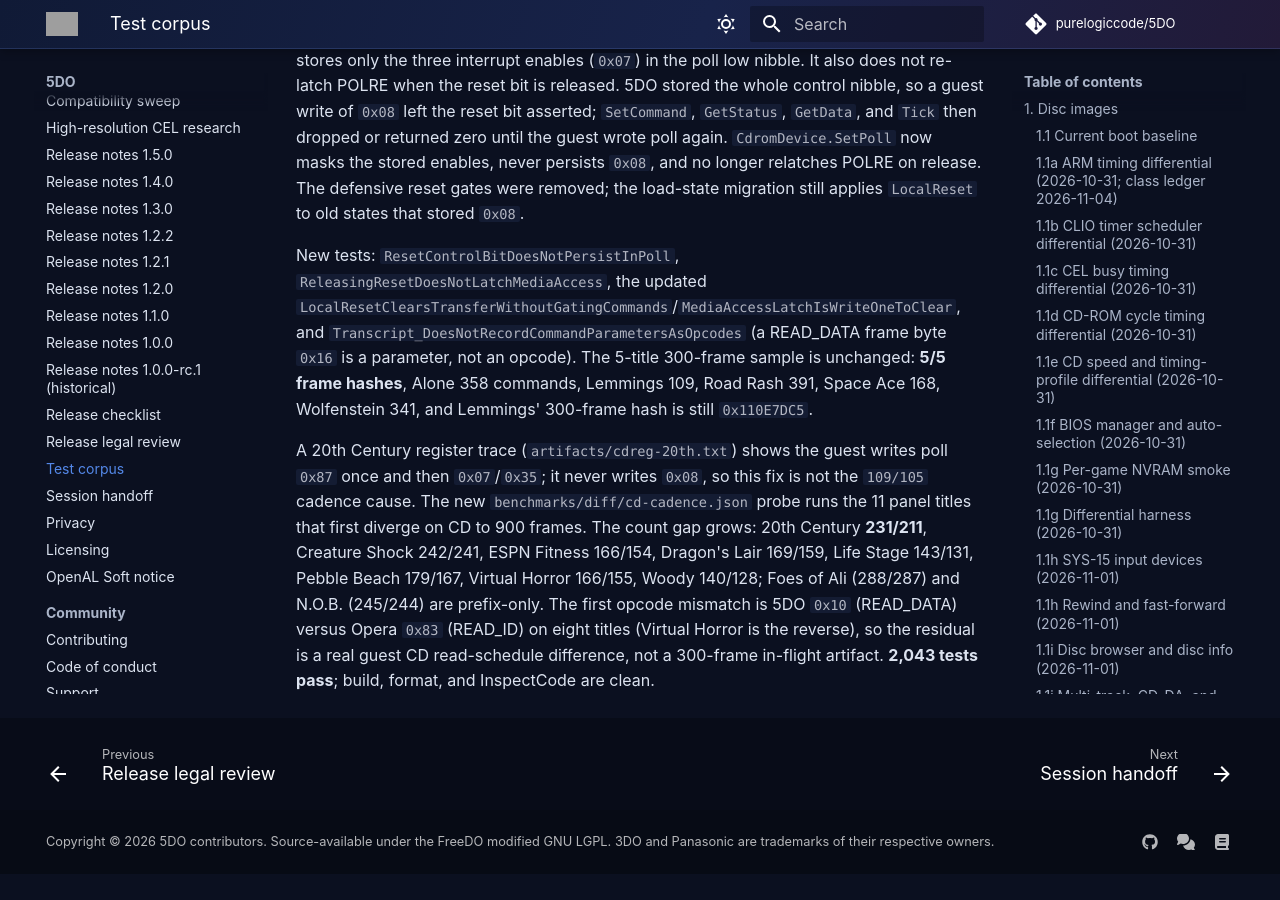
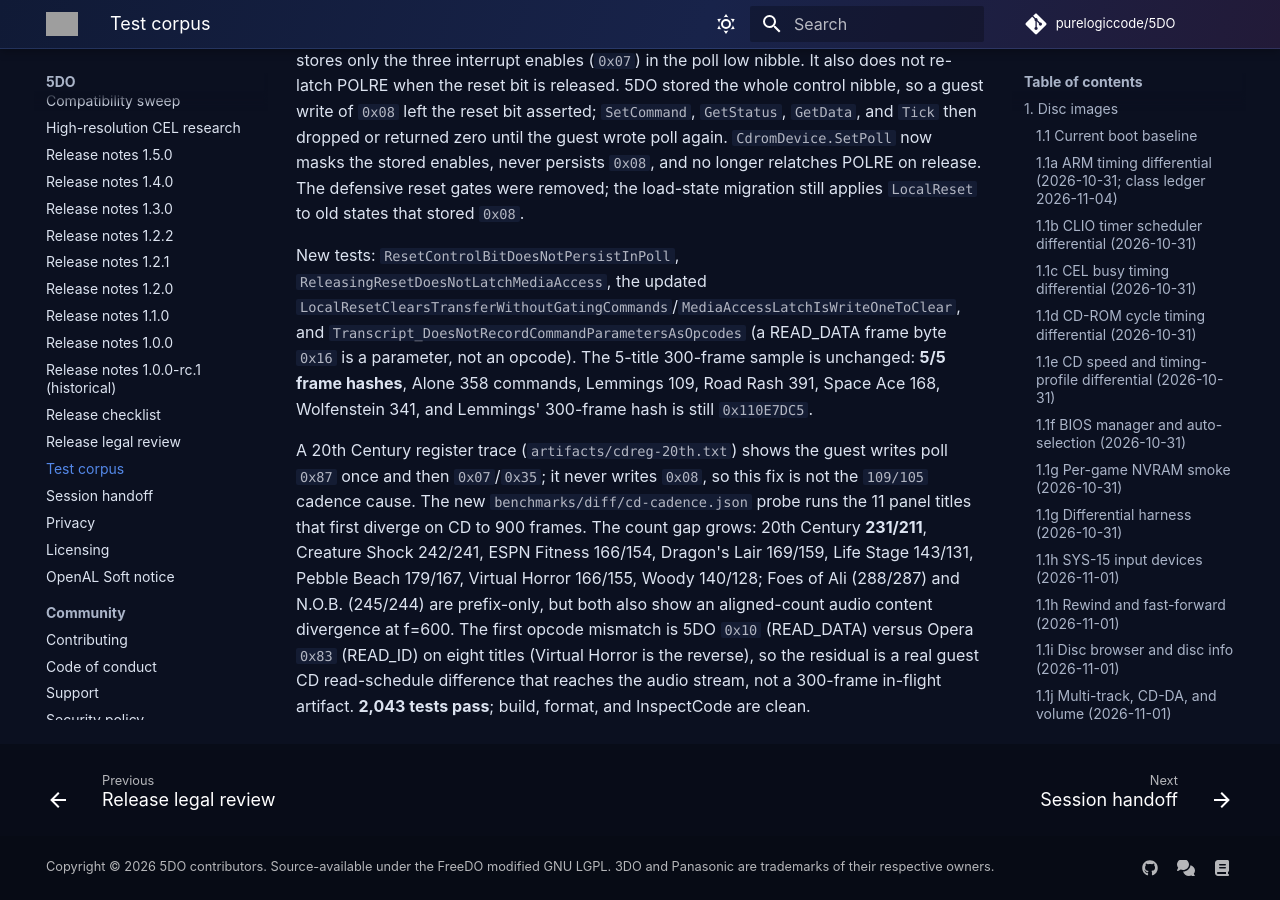
Before and after one commit to purelogiccode/5DO, an MkDocs documentation site: the page built from docs/TestCorpus.md, in a window 1280 px wide and 900 px high, scrolled down 77803 px. Built offline with MkDocs 1.6.1 and Material for MkDocs 9.7.7, drawn with Linux system fonts in a browser that asks for light colours; comment, search, counter and statistics services are not loaded; before the commit the page ends 78677 px from its top, so only the background shows below that; grey boxes are pictures that could not be loaded.

Commit message:
Record the audio impact of the CORE-04 read-schedule divergence

```diff
--- a/docs/TestCorpus.md
+++ b/docs/TestCorpus.md
@@ -2907,7 +2907,9 @@ runs the 11 panel titles that first diverge on CD to 900 frames. The count gap
 grows: 20th Century **231/211**, Creature Shock 242/241, ESPN Fitness 166/154,
 Dragon's Lair 169/159, Life Stage 143/131, Pebble Beach 179/167, Virtual Horror
 166/155, Woody 140/128; Foes of Ali (288/287) and N.O.B. (245/244) are
-prefix-only. The first opcode mismatch is 5DO `0x10` (READ_DATA) versus Opera
-`0x83` (READ_ID) on eight titles (Virtual Horror is the reverse), so the residual
-is a real guest CD read-schedule difference, not a 300-frame in-flight artifact.
+prefix-only, but both also show an aligned-count audio content divergence at
+f=600. The first opcode mismatch is 5DO `0x10` (READ_DATA) versus Opera `0x83`
+(READ_ID) on eight titles (Virtual Horror is the reverse), so the residual is a
+real guest CD read-schedule difference that reaches the audio stream, not a
+300-frame in-flight artifact.
 **2,043 tests pass**; build, format, and InspectCode are clean.
```
Also changed, not shown: docs/ImplementationPlan.md (+1 -1 lines).
